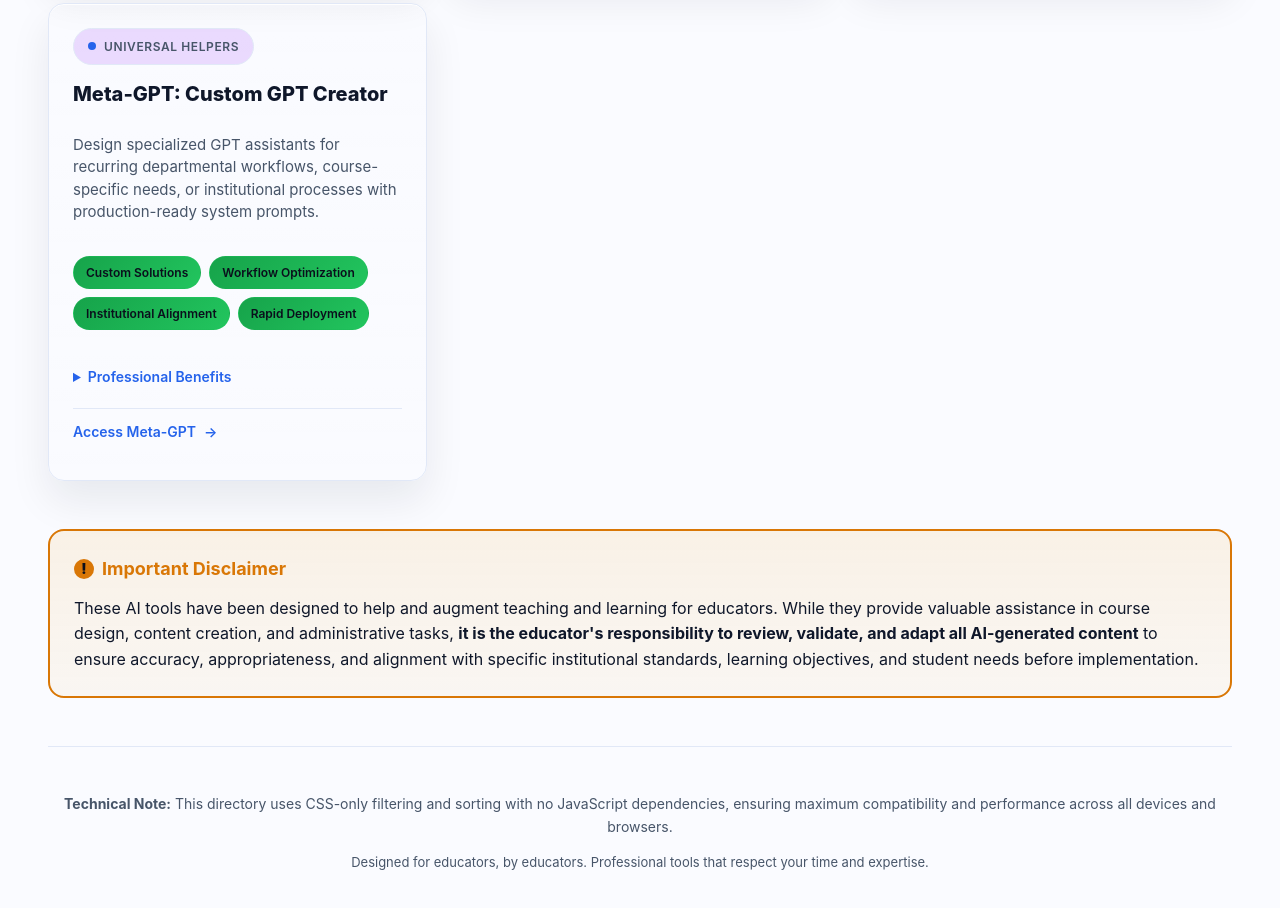
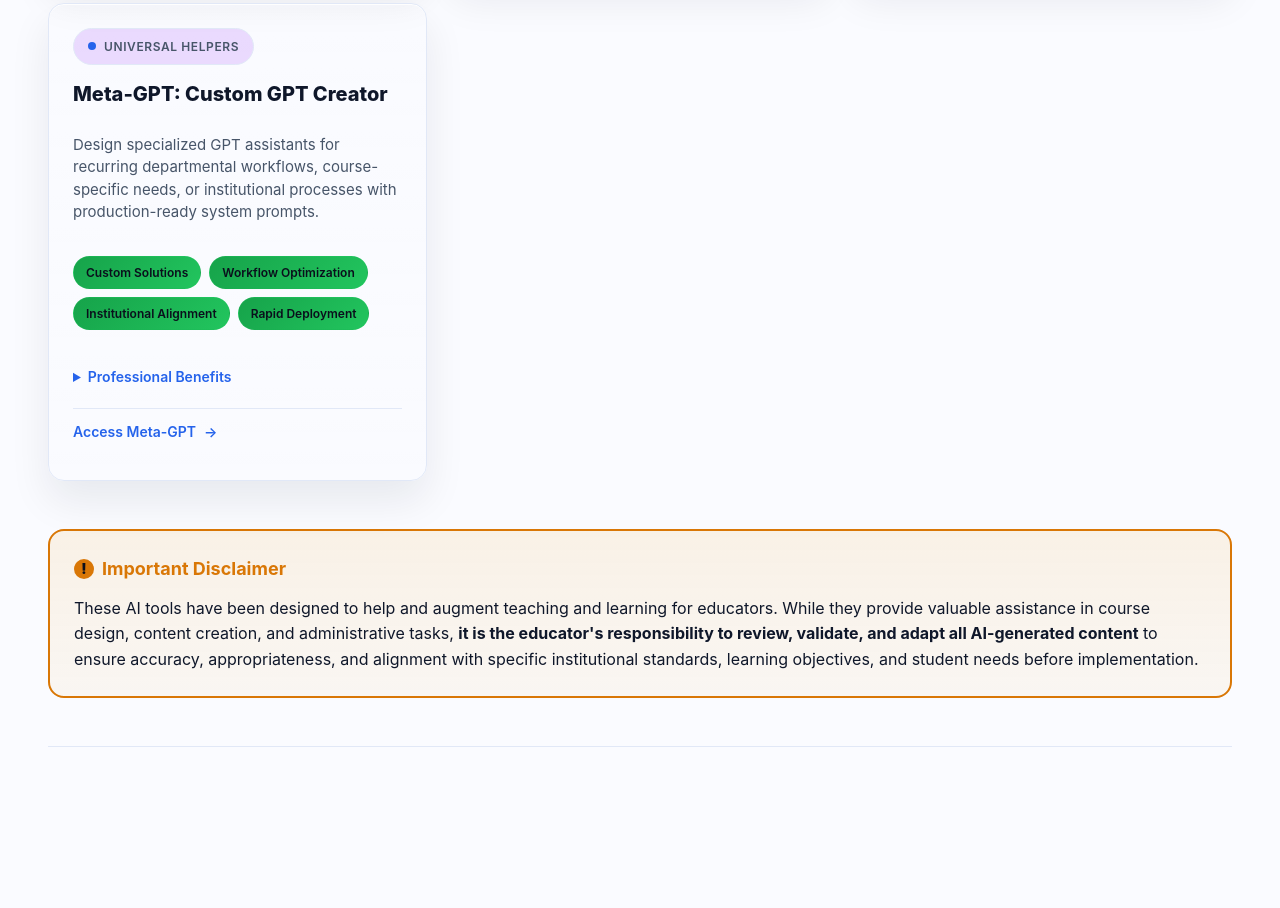
Before and after one commit to Bhavanikola2023/BkolaGPTS-, a plain HTML site: page index.html in a window 1280 px wide. Shown: the part 2483-3391 px from the top of the page. Drawn offline with Linux system fonts and the light colour scheme.

Commit message:
Update index.html

```diff
--- a/index.html
+++ b/index.html
@@ -798,8 +798,7 @@
   </div>
 
   <footer class="footer">
-    <p><strong>Technical Note:</strong> This directory uses CSS-only filtering and sorting with no JavaScript dependencies, ensuring maximum compatibility and performance across all devices and browsers.</p>
-    <p class="small">Designed for educators, by educators. Professional tools that respect your time and expertise.</p>
+
   </footer>
 </main>
 </body>
```
